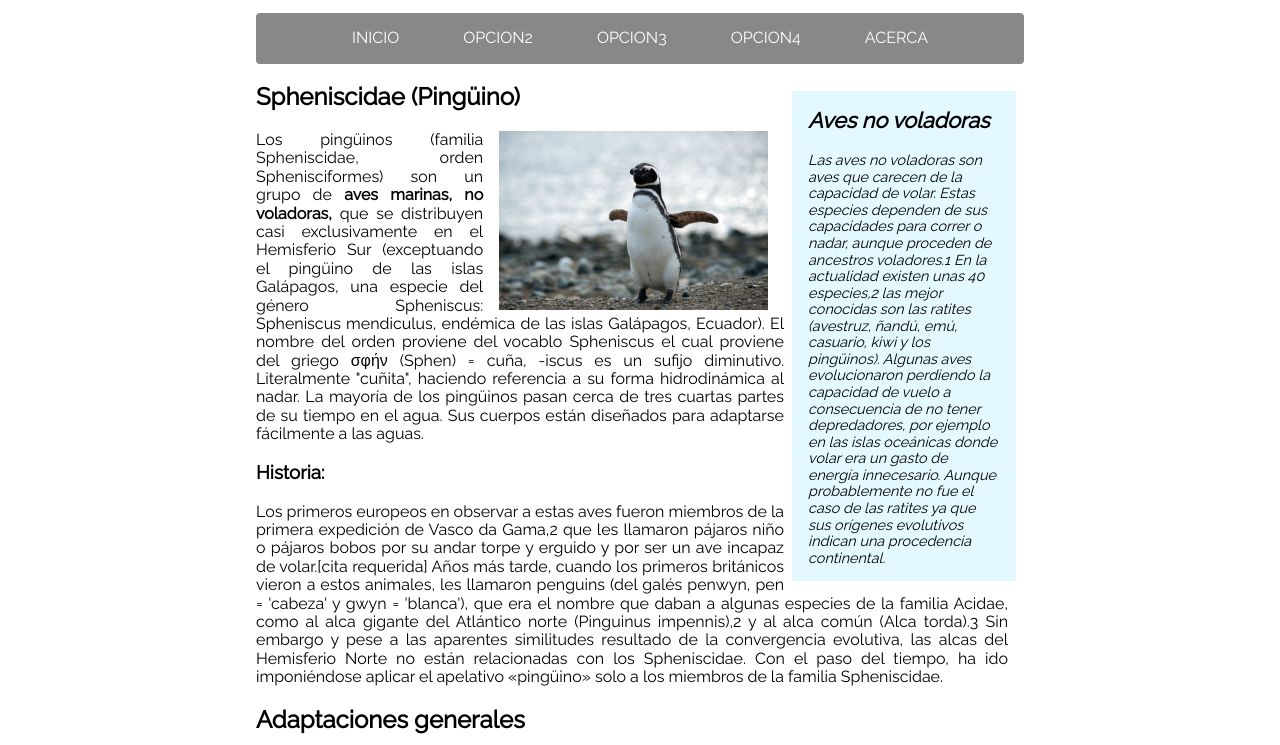
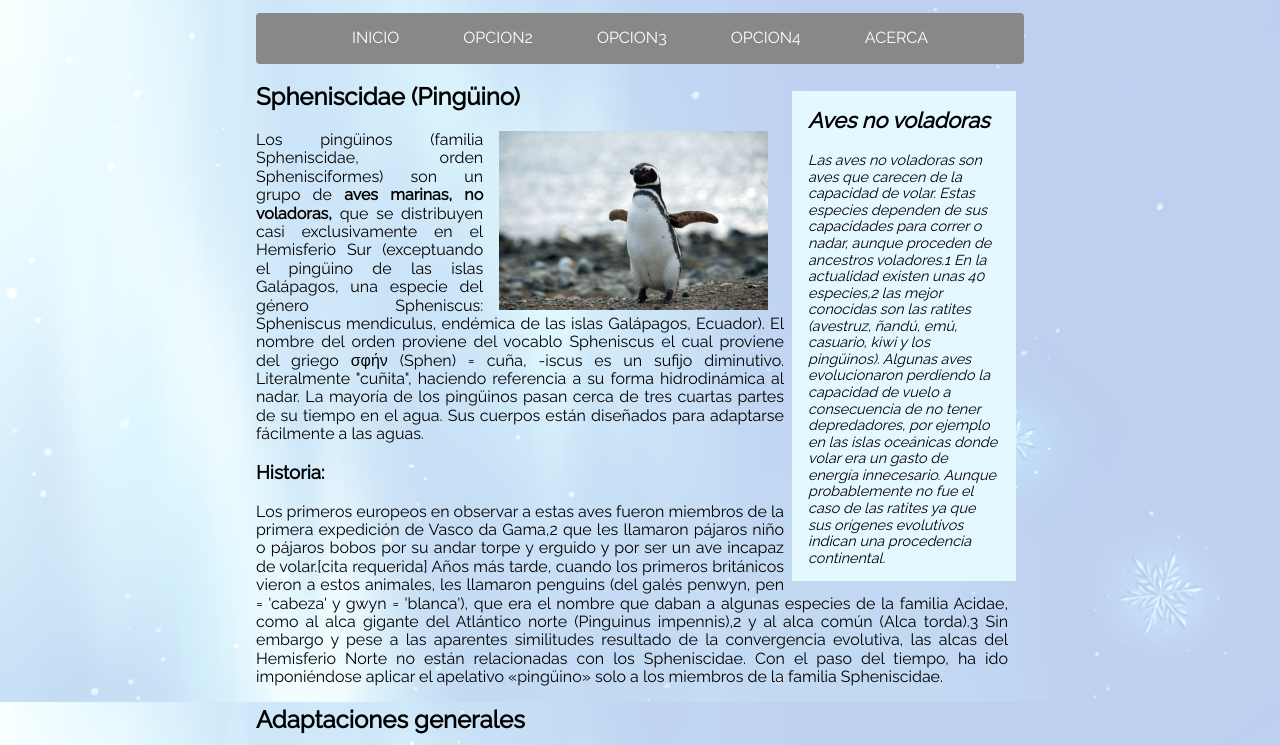
Before and after one commit to marcosomahony/practicaHTML, a website with bundled scripts: page index.html in a window 1280 px wide. Shown: the part 98-843 px from the top of the page. Built offline with nearby package versions, Linux system fonts and the light colour scheme; a web font is replaced by a local one.

Commit message:
background

```diff
--- a/css/styles.css
+++ b/css/styles.css
@@ -6,6 +6,12 @@
     --color_title: rgb(82, 82, 82);
     --color_content: rgb(226, 226, 226);
     --color_title_text: rgb(241, 253, 252);
+}
+
+body {
+    background: no-repeat center center fixed;
+    background-image: linear-gradient(rgba(255,255,255,.7), rgba(255,255,255,.7)), url("../assets/bg.png");
+    background-size: cover;
 }
 
 .wrapper {
```
Also changed, not shown: assets/bg.png (added), assets/user.png (deleted).
